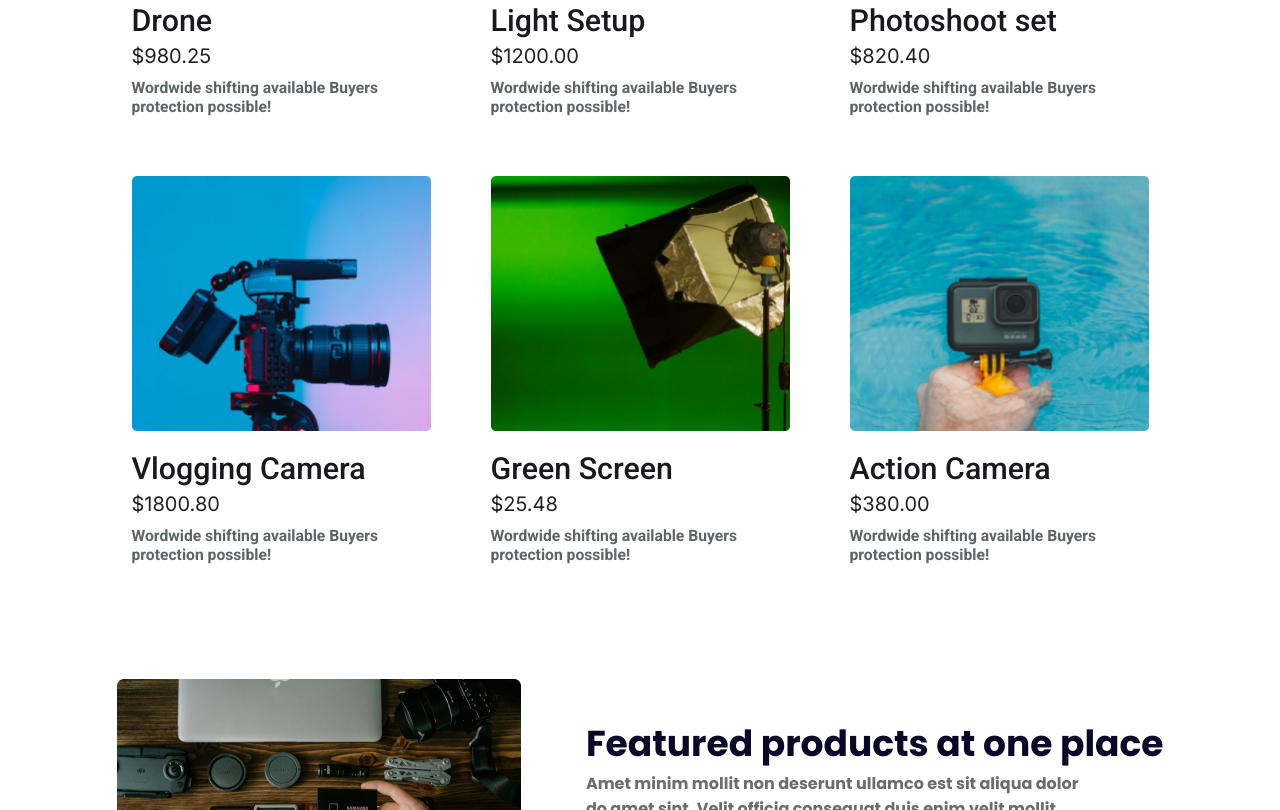
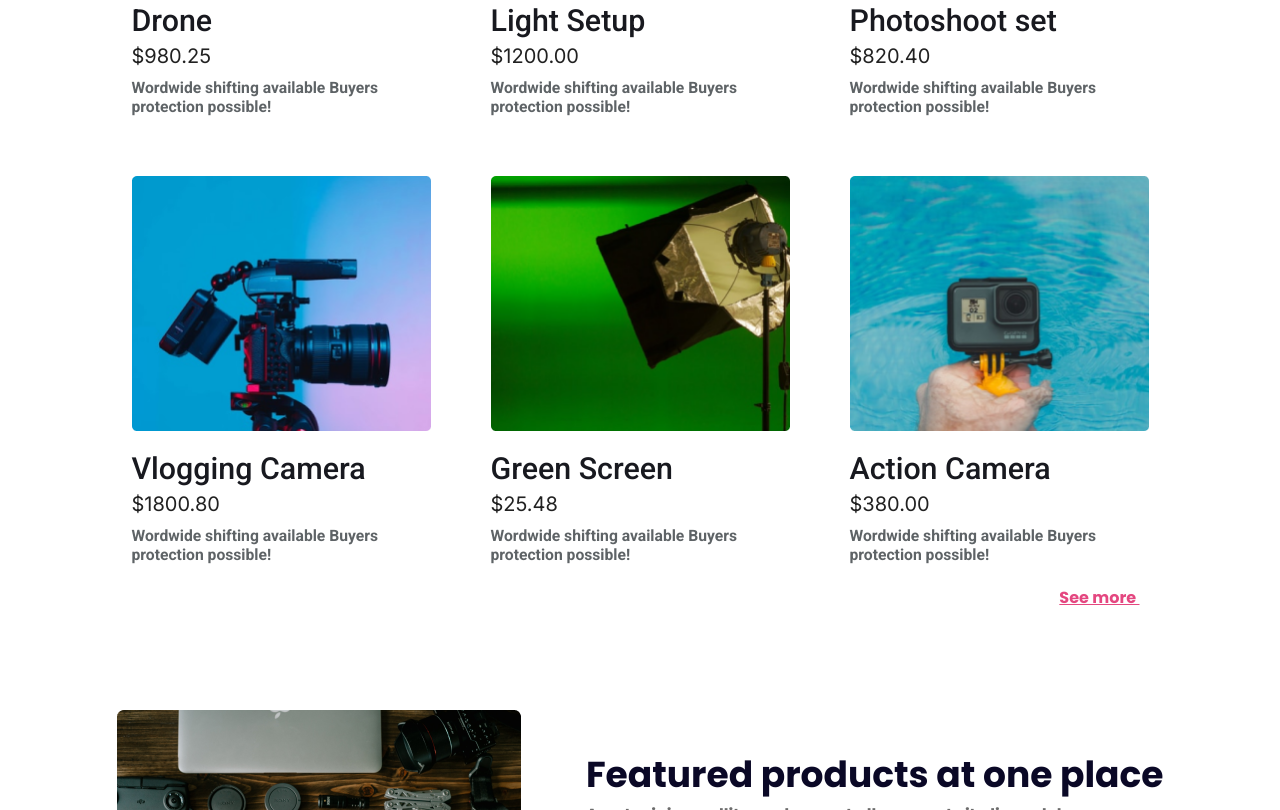
Before and after one commit to sohagislam2222/Influencer-gear1998, a plain HTML site: page index.html in a window 1280 px wide. Shown: the part 1617-2427 px from the top of the page. Drawn offline with Linux system fonts and the light colour scheme; files that its build step writes are made by us from their sources.

Commit message:
resolved1

```diff
--- a/index.html
+++ b/index.html
@@ -80,7 +80,7 @@
 
     </header>
     <main>
-        <section>
+        <section class="first-section">
 
             <h3 class="main-title">Popular Collection</h3>
             <div class="main-content">
@@ -160,7 +160,12 @@
                 </div>
 
             </div>
-
+            <a class="see-more" href="">See more <svg xmlns="http://www.w3.org/2000/svg" width="24" height="24"
+                    viewBox="0 0 24 24" fill="none">
+                    <path
+                        d="M5 13H16.86L13.23 17.36C13.146 17.4611 13.0826 17.5778 13.0437 17.7034C13.0047 17.829 12.9909 17.961 13.003 18.0919C13.0274 18.3564 13.1558 18.6003 13.36 18.77C13.5642 18.9397 13.8275 19.0214 14.0919 18.997C14.3563 18.9726 14.6003 18.8442 14.77 18.64L19.77 12.64C19.8036 12.5923 19.8337 12.5421 19.86 12.49C19.86 12.44 19.91 12.41 19.93 12.36C19.9753 12.2453 19.9991 12.1233 20 12C19.9991 11.8767 19.9753 11.7547 19.93 11.64C19.93 11.59 19.88 11.56 19.86 11.51C19.8337 11.4579 19.8036 11.4077 19.77 11.36L14.77 5.36C14.676 5.24712 14.5582 5.15634 14.4252 5.09412C14.2921 5.0319 14.1469 4.99976 14 5C13.7663 4.99955 13.5399 5.08092 13.36 5.23C13.2587 5.31395 13.175 5.41705 13.1137 5.5334C13.0523 5.64975 13.0145 5.77705 13.0025 5.90803C12.9904 6.03901 13.0043 6.17108 13.0433 6.29668C13.0824 6.42229 13.1458 6.53895 13.23 6.64L16.86 11H5C4.73478 11 4.48043 11.1054 4.29289 11.2929C4.10536 11.4804 4 11.7348 4 12C4 12.2652 4.10536 12.5196 4.29289 12.7071C4.48043 12.8946 4.73478 13 5 13Z"
+                        fill="white" />
+                </svg></a>
         </section>
 
         <section>
@@ -191,11 +196,11 @@
                 Influencer products
             </h3>
             <div class="copyright">
-            <h4>
-                Copyright © 2020  influencer products
-            </h4>
-            <p>All rights reserved</p>
-        </div>
+                <h4>
+                    Copyright © 2020 influencer products
+                </h4>
+                <p>All rights reserved</p>
+            </div>
             <div class="social-icons">
                 <img src="images/instra.png" alt="">
                 <img src="images/www.png" alt="">
--- a/styles/style.css
+++ b/styles/style.css
@@ -186,6 +186,19 @@ header {
     font-weight: 700;
 }
 
+.first-section {
+    display: flex;
+    flex-direction: column;
+}
+
+section .see-more {
+    text-align: right;
+    color: rgba(224, 44, 109, 0.87);
+    font-family: Poppins;
+    font-size: 1rem;
+    font-weight: 700;
+}
+
 .second-section {
     display: flex;
     justify-content: space-between;
@@ -251,7 +264,7 @@ footer {
     font-weight: 700;
 }
 
-.copyright{
+.copyright {
     color: var(--Text-Gray-300, #D9DBE1);
     font-family: Roboto;
     font-size: .96rem;
@@ -259,7 +272,7 @@ footer {
     text-align: center;
 }
 
-.social-icons img{
+.social-icons img {
     width: 32px;
     height: 32px;
     margin-right: 16px;
@@ -321,9 +334,10 @@ footer {
         margin-top: 50px;
     }
 
-    .second-section-para{
+    .second-section-para {
         text-align: center;
     }
+
     .second-section-right-btn {
         margin-bottom: 20px;
         margin-top: 15px;
```
